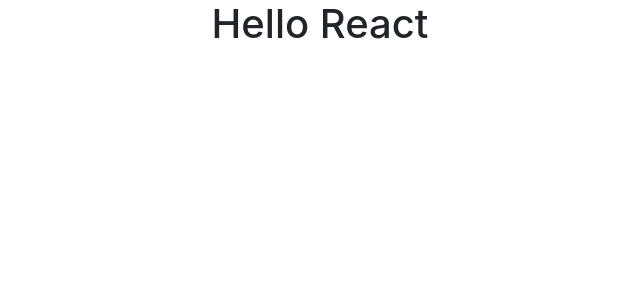
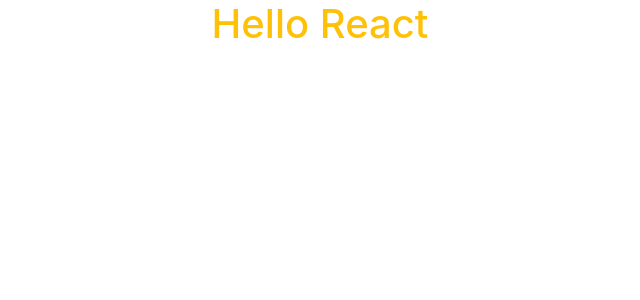
Before and after one commit to vonerikbarren/XYZ-Calculator, a React (Create React App) app in the folder client/: page / in a window 1280 px wide. Shown: the top 300 px of the page, without its empty margins (320-960 px from the left). Built offline with nearby package versions, Linux system fonts and the light colour scheme.

Commit message:
bootstrap test 1

```diff
--- a/client/src/App.js
+++ b/client/src/App.js
@@ -5,7 +5,7 @@
 function App() {
   return (
     <div className="App">
-      <h1>Hello React</h1>
+      <h1 className="text-warning">Hello React</h1>
     </div>
   );
 }
```
